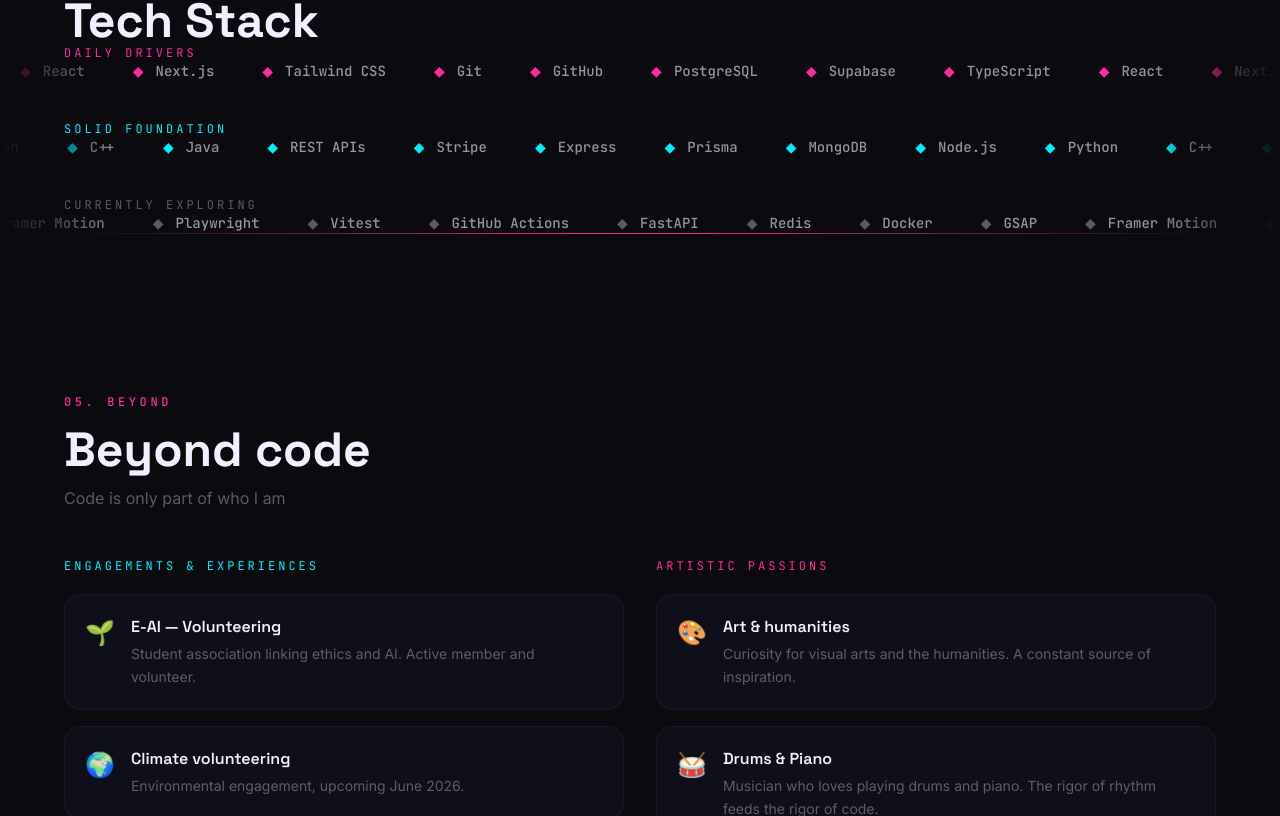
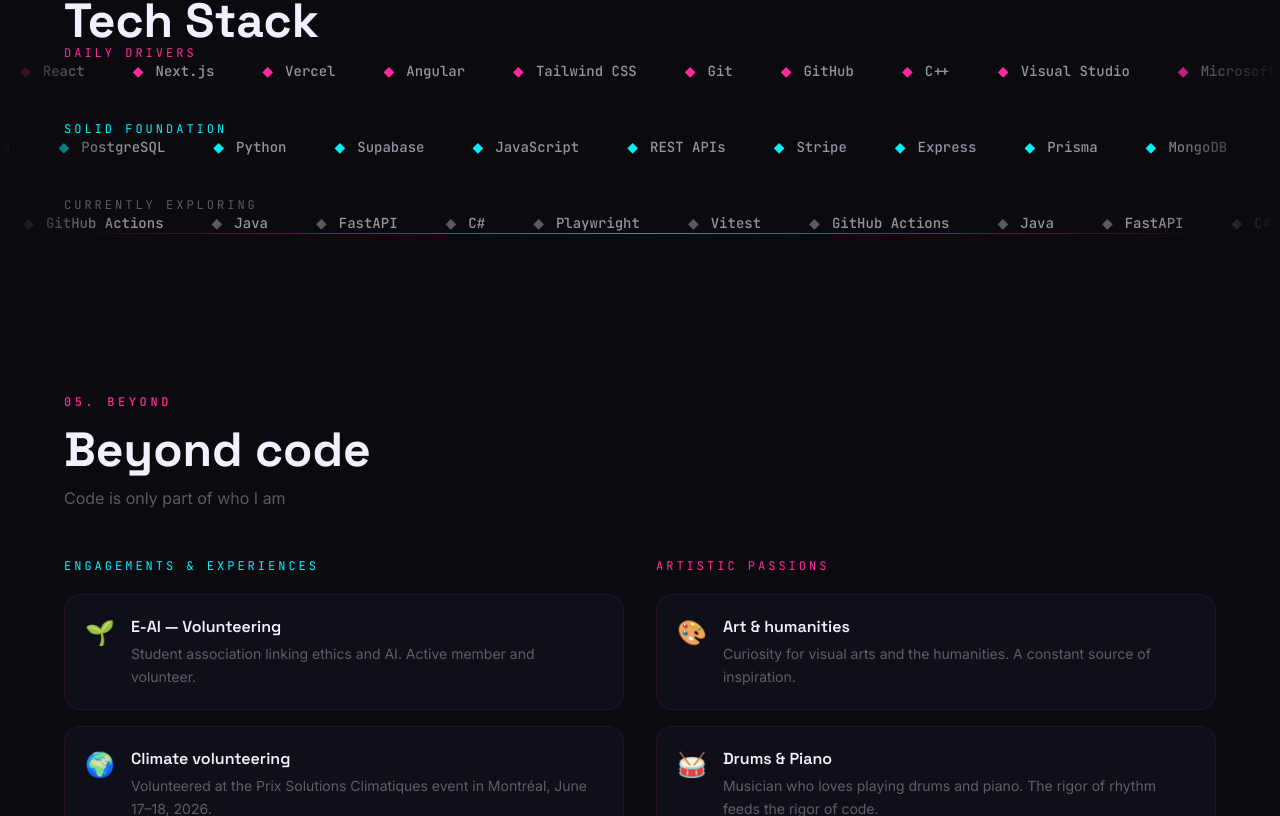
Before and after one commit to anaelle00/portfolio, a Next.js app: page /en in a window 1280 px wide. Shown: the part 4564-5380 px from the top of the page. Built offline with nearby package versions, Linux system fonts and the light colour scheme.

Commit message:
content: update tech stack tiers and climate volunteering entry
Reorganize stack into daily drivers, solid foundation, and currently
exploring. Update climate volunteering to Prix Solutions Climatiques,
Montreal, June 17-18 2026.

```diff
--- a/messages/en.json
+++ b/messages/en.json
@@ -68,7 +68,7 @@
     "passions": "Artistic passions",
     "items": {
       "eai": { "title": "E-AI — Volunteering", "desc": "Student association linking ethics and AI. Active member and volunteer." },
-      "climate": { "title": "Climate volunteering", "desc": "Environmental engagement, upcoming June 2026." },
+      "climate": { "title": "Climate volunteering", "desc": "Volunteered at the Prix Solutions Climatiques event in Montréal, June 17–18, 2026." },
       "datathon": { "title": "Finance Datathon 2025", "desc": "Participant in a financial data analysis hackathon." },
       "art": { "title": "Art & humanities", "desc": "Curiosity for visual arts and the humanities. A constant source of inspiration." },
       "music": { "title": "Drums & Piano", "desc": "Musician who loves playing drums and piano. The rigor of rhythm feeds the rigor of code." },
--- a/messages/fr.json
+++ b/messages/fr.json
@@ -68,7 +68,7 @@
     "passions": "Passions artistiques",
     "items": {
       "eai": { "title": "E-AI — Bénévolat", "desc": "Association étudiante liant éthique et IA. Membre active et bénévole." },
-      "climate": { "title": "Bénévolat climat", "desc": "Engagement pour l'environnement, à venir juin 2026." },
+      "climate": { "title": "Bénévolat climat", "desc": "Bénévole à l'événement des Prix Solutions Climatiques à Montréal, 17–18 juin 2026." },
       "datathon": { "title": "Finance Datathon 2025", "desc": "Participante à un hackathon d'analyse de données financières." },
       "art": { "title": "Art & sciences humaines", "desc": "Curiosité pour les arts visuels et les sciences humaines. Source constante d'inspiration." },
       "music": { "title": "Batterie & Piano", "desc": "Musicienne qui aime jouer de la batterie et du piano. La rigueur du rythme nourrit la rigueur du code." },
--- a/src/components/sections/Stack.tsx
+++ b/src/components/sections/Stack.tsx
@@ -11,21 +11,21 @@
     labelFr: "Outils quotidiens",
     color: "var(--pink)",
     speed: 30,
-    items: ["TypeScript", "React", "Next.js", "Tailwind CSS", "Git", "GitHub", "PostgreSQL", "Supabase"],
+    items: ["TypeScript", "React", "Next.js", "Vercel", "Angular", "Tailwind CSS", "Git", "GitHub", "C++",  "Visual Studio", "Microsoft Office"],
   },
   {
     labelEn: "Solid foundation",
     labelFr: "Bases solides",
     color: "var(--cyan)",
     speed: 22,
-    items: ["Node.js", "Python", "C++", "Java", "REST APIs", "Stripe", "Express", "Prisma", "MongoDB"],
+    items: ["Node.js", "Figma", "PostgreSQL", "Python", "Supabase", "JavaScript", "REST APIs", "Stripe", "Express", "Prisma", "MongoDB"],
   },
   {
     labelEn: "Currently exploring",
     labelFr: "En cours d'exploration",
     color: "var(--text-muted)",
     speed: 16,
-    items: ["Docker", "GSAP", "Framer Motion", "Playwright", "Vitest", "GitHub Actions", "FastAPI", "Redis"],
+    items: ["Playwright", "Vitest", "GitHub Actions", "Java", "FastAPI", "C#"],
   },
 ];
 
```
